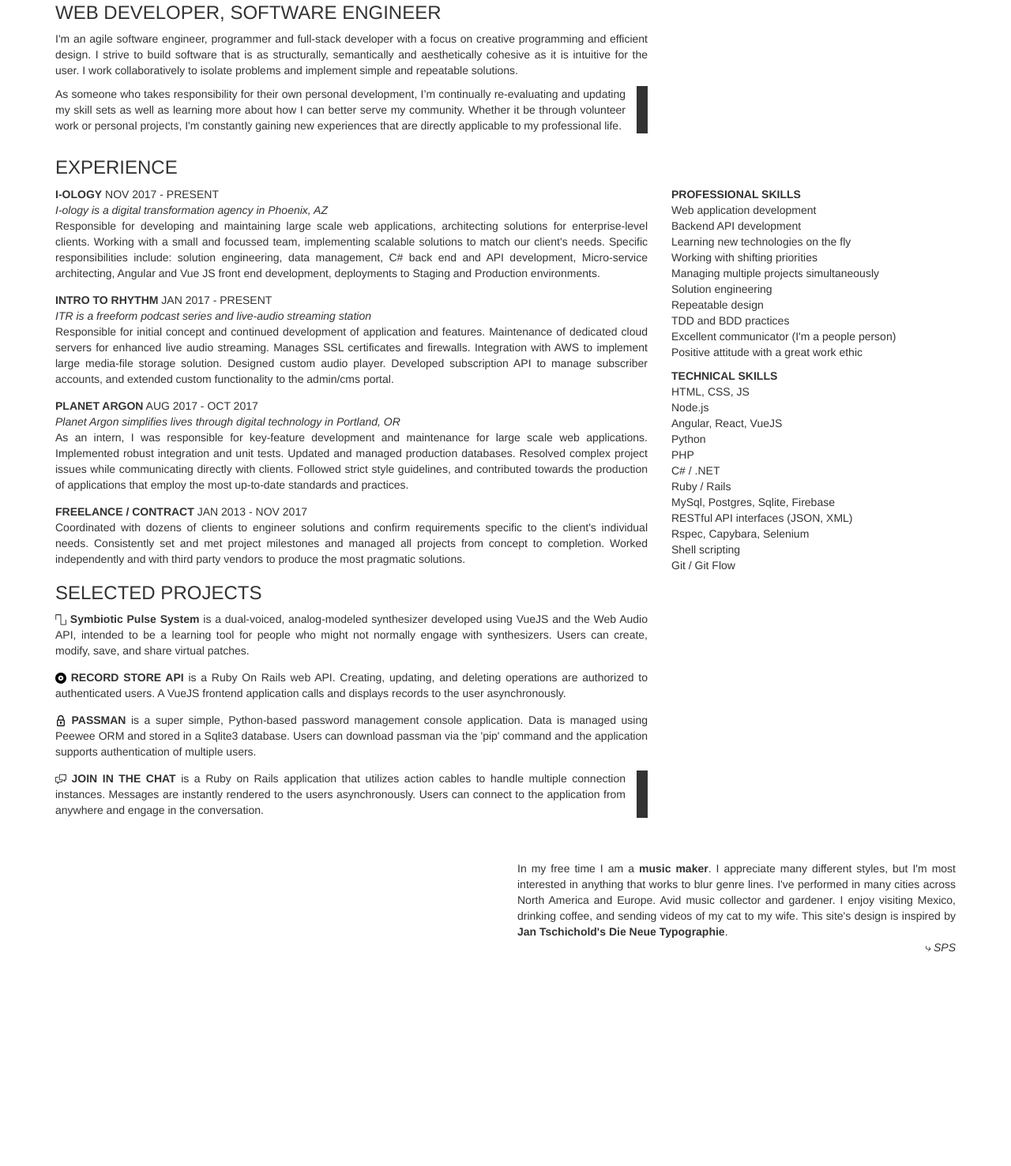
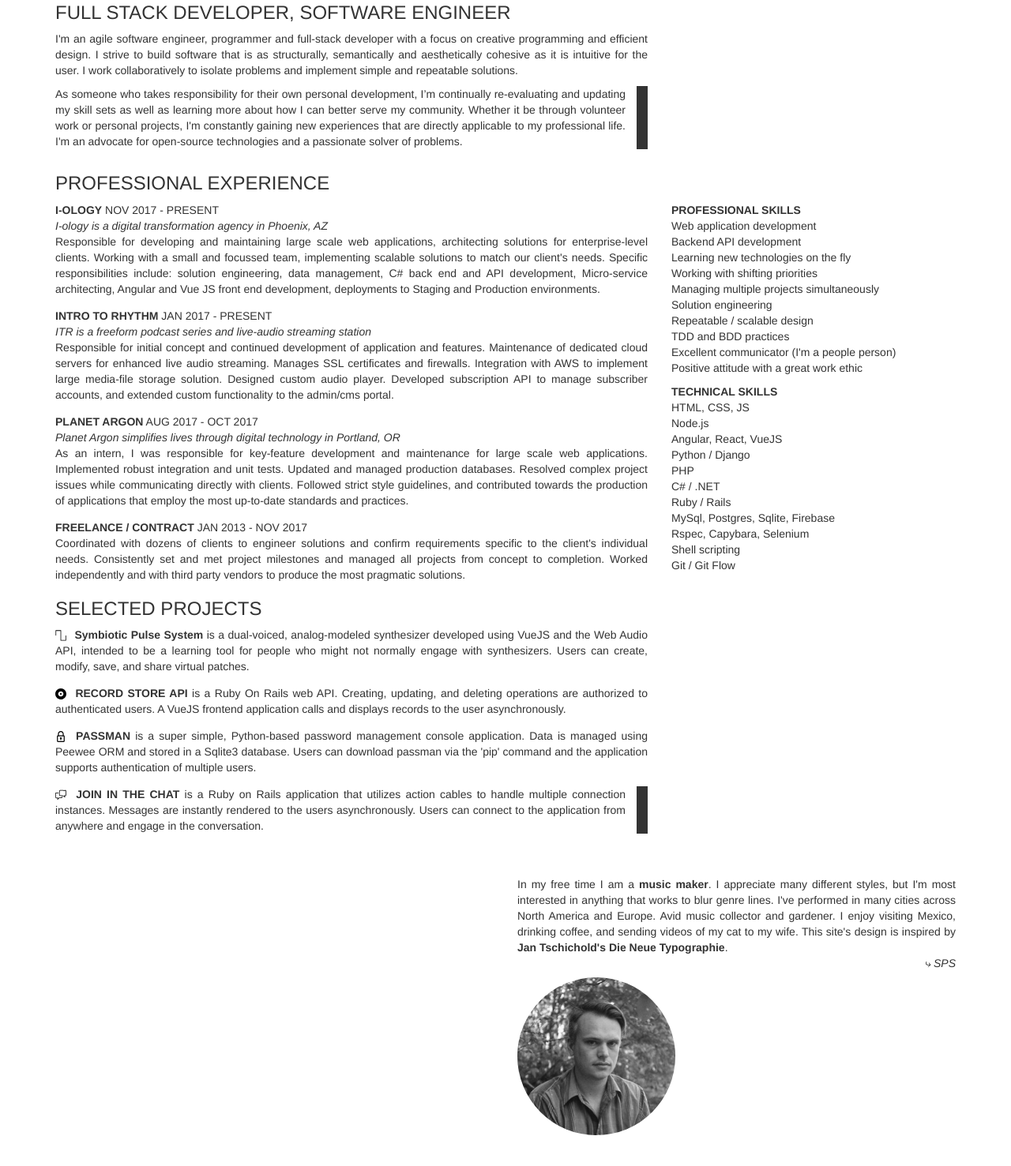
Before and after one commit to seanpierce/seanpierce.github.io, a plain HTML site: page index.html in a window 1280 px wide. Shown: the part 199-1676 px from the top of the page at 79% size. Before the commit the page ends 1451 px from the top, so only its background shows below. Drawn offline with nearby package versions, Linux system fonts and the light colour scheme.

Commit message:
Added avatar

```diff
--- a/assets/styles/styles.css
+++ b/assets/styles/styles.css
@@ -37,6 +37,16 @@ name {
 }
 .icon img {
 	height: 1em;
+	margin-right: 6px;
+}
+.avatar {
+	margin-top: 2em;
+}
+.avatar img {
+	width: 200px;
+	border-radius: 50%;
+	-webkit-filter: grayscale(100%);
+	filter: grayscale(100%);
 }
 project {
   display: block;
--- a/index.html
+++ b/index.html
@@ -40,16 +40,16 @@
         <div class="row">
           <div class="col-sm-8">
             <intro>
-              <h3>WEB DEVELOPER, SOFTWARE ENGINEER</h3>
+              <h3>FULL STACK DEVELOPER, SOFTWARE ENGINEER</h3>
               <p class="justify">I'm an agile software engineer, programmer and full-stack developer with a focus on creative programming and efficient design. I strive to build software that is as structurally, semantically and aesthetically cohesive as it is intuitive for the user. I work collaboratively to isolate problems and implement simple and repeatable solutions.</p>
-              <p class="justify blocker">As someone who takes responsibility for their own personal development, I’m continually re-evaluating and updating my skill sets as well as learning more about how I can better serve my community. Whether it be through volunteer work or personal projects, I'm constantly gaining new experiences that are directly applicable to my professional life.</p>
+			  <p class="justify blocker">As someone who takes responsibility for their own personal development, I’m continually re-evaluating and updating my skill sets as well as learning more about how I can better serve my community. Whether it be through volunteer work or personal projects, I'm constantly gaining new experiences that are directly applicable to my professional life. I'm an advocate for open-source technologies and a passionate solver of problems.</p>
             </intro>
           </div>
         </div>
 
         <div class="row">
           <div class="col-sm-8">
-            <h3>EXPERIENCE</h3>
+            <h3>PROFESSIONAL EXPERIENCE</h3>
           </div>
           <div class="col-sm-8 justify">
             <projects>
@@ -75,16 +75,16 @@
 
               <h3>SELECTED PROJECTS</h3>
               <project>
-                <p><span class="icon"><img src="assets/images/wave.svg"></span> <a href="https://github.com/seanpierce/symbiotic-pulse-system" target="_blank">Symbiotic Pulse System</a> is a dual-voiced, analog-modeled synthesizer developed using VueJS and the Web Audio API, intended to be a learning tool for people who might not normally engage with synthesizers. Users can create, modify, save, and share virtual patches.</p>
+                <p><a href="https://github.com/seanpierce/symbiotic-pulse-system" target="_blank"><span class="icon"><img src="assets/images/wave.svg"></span> Symbiotic Pulse System</a> is a dual-voiced, analog-modeled synthesizer developed using VueJS and the Web Audio API, intended to be a learning tool for people who might not normally engage with synthesizers. Users can create, modify, save, and share virtual patches.</p>
               </project>
               <project>
-                <p><span class="icon"><img src="assets/images/record.svg"></span> <a href="https://github.com/seanpierce/record-store-api" target="_blank">RECORD STORE API</a> is a Ruby On Rails web API. Creating, updating, and deleting operations are authorized to authenticated users. A VueJS frontend application calls and displays records to the user asynchronously.</p>
+                <p><a href="https://github.com/seanpierce/record-store-api" target="_blank"><span class="icon"><img src="assets/images/record.svg"></span> RECORD STORE API</a> is a Ruby On Rails web API. Creating, updating, and deleting operations are authorized to authenticated users. A VueJS frontend application calls and displays records to the user asynchronously.</p>
               </project>
               <project>
-                <p><span class="icon"><img src="assets/images/lock.svg"></span> <a href="https://github.com/seanpierce/passman" target="_blank">PASSMAN</a> is a super simple, Python-based password management console application. Data is managed using Peewee ORM and stored in a Sqlite3 database. Users can download passman via the 'pip' command and the application supports authentication of multiple users.</p>
+                <p><a href="https://github.com/seanpierce/passman" target="_blank"><span class="icon"><img src="assets/images/lock.svg"></span> PASSMAN</a> is a super simple, Python-based password management console application. Data is managed using Peewee ORM and stored in a Sqlite3 database. Users can download passman via the 'pip' command and the application supports authentication of multiple users.</p>
               </project>
               <project>
-                <p class="blocker"><span class="icon"><img src="assets/images/chat.svg"></span> <a href="https://github.com/seanpierce/rails_chat_app" target="_blank">JOIN IN THE CHAT</a> is a Ruby on Rails application that utilizes action cables to handle multiple connection instances. Messages are instantly rendered to the users asynchronously. Users can connect to the application from anywhere and engage in the conversation.</p>
+                <p class="blocker"><a href="https://github.com/seanpierce/rails_chat_app" target="_blank"><span class="icon"><img src="assets/images/chat.svg"></span> JOIN IN THE CHAT</a> is a Ruby on Rails application that utilizes action cables to handle multiple connection instances. Messages are instantly rendered to the users asynchronously. Users can connect to the application from anywhere and engage in the conversation.</p>
               </project>
             </projects>
           </div>
@@ -99,7 +99,7 @@
                 <li>Working with shifting priorities</li>
                 <li>Managing multiple projects simultaneously</li>
                 <li>Solution engineering</li>
-                <li>Repeatable design</li>
+                <li>Repeatable / scalable design</li>
                 <li>TDD and BDD practices</li>
                 <li>Excellent communicator (I'm a people person)</li>
                 <li>Positive attitude with a great work ethic</li>
@@ -110,12 +110,11 @@
                 <li>HTML, CSS, JS</li>
                 <li>Node.js</li>
                 <li>Angular, React, VueJS</li>
-                <li>Python</li>
+                <li>Python / Django</li>
                 <li>PHP</li>
                 <li>C# / .NET</li>
                 <li>Ruby / Rails</li>
                 <li>MySql, Postgres, Sqlite, Firebase</li>
-                <li>RESTful API interfaces (JSON, XML)</li>
                 <li>Rspec, Capybara, Selenium</li>
                 <li>Shell scripting</li>
                 <li>Git / Git Flow</li>
@@ -131,8 +130,12 @@
             <free-time class="thicker">
               In my free time I am a <a href="http://seanpierce.us">music maker</a>. I appreciate many different styles, but I'm most interested in anything that works to blur genre lines. I've performed in many cities across North America and Europe. Avid music collector and gardener. I enjoy visiting Mexico, drinking coffee, and sending videos of my cat to my wife. This site's design is inspired by <a href="http://www.designhistory.org/Avant_Garde_pages/DieNeueType.html" target="_blank">Jan Tschichold's Die Neue Typographie</a>.
             </free-time>
-            <br>
-            <em class="pull-right">⤷ SPS</em>
+            <div>
+			  <em class="pull-right">⤷ SPS</em>
+			</div>
+			<div class="avatar">
+			  <img src="assets/images/avatar.png" alt="">
+			</div>
           </div>
         </div>
       </div>
```
Also changed, not shown: assets/images/avatar.png (added).
